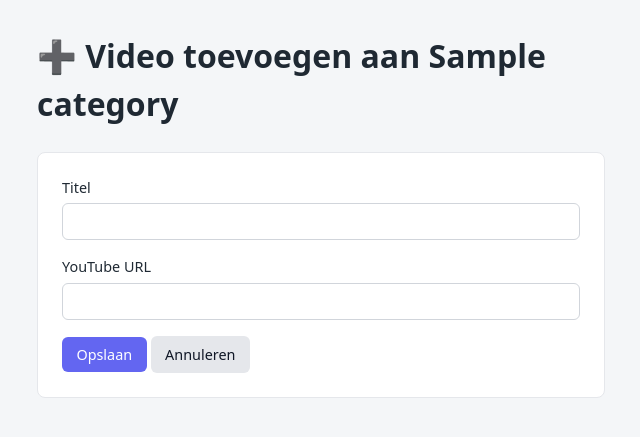
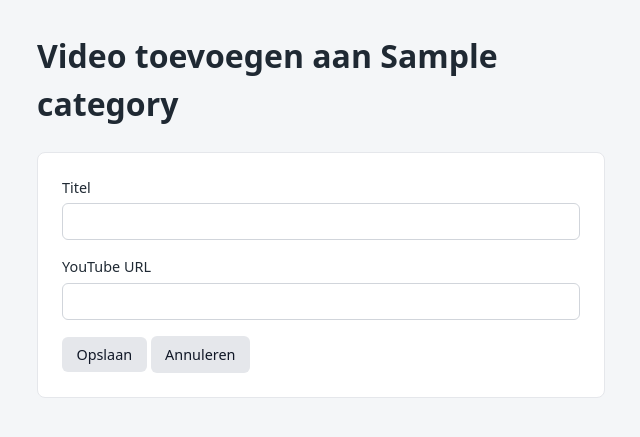
Before and after one commit to David-van-Groningen/videoplaylist, a PHP site: page /add_video.php?category_id=1 in a window 1280 px wide. Shown: the top 437 px of the page, without its empty margins (319-959 px from the left). Run offline with PHP 8.4, Linux system fonts and the light colour scheme; the visitor is signed in with stand-in values (Sample User, id 1); tables that the repository leaves empty hold one stand-in row (values such as "Sample post").

Commit message:
Update button color and heading for video addition

```diff
--- a/add_video.php
+++ b/add_video.php
@@ -4,7 +4,6 @@ if (!is_admin()) redirect('index.php');
 
 $category_id = intval($_GET['category_id'] ?? 0);
 
-// Check of categorie bestaat
 $stmt = $pdo->prepare("SELECT * FROM categories WHERE id=?");
 $stmt->execute([$category_id]);
 $category = $stmt->fetch();
@@ -42,7 +41,7 @@ if ($_SERVER['REQUEST_METHOD'] === 'POST') {
 </head>
 <body>
 <main class="container" style="max-width:600px;">
-<h1>➕ Video toevoegen aan <?= e($category['name']) ?></h1>
+<h1>Video toevoegen aan <?= e($category['name']) ?></h1>
 
 <?php if($msg): ?>
   <div class="notice err"><?= e($msg) ?></div>
@@ -59,7 +58,7 @@ if ($_SERVER['REQUEST_METHOD'] === 'POST') {
     <input type="url" name="youtube_url" required>
   </label>
 
-  <button class="btn btn-purple">Opslaan</button>
+  <button class="btn btn-yellow">Opslaan</button>
   <a href="category_view.php?id=<?= $category_id ?>" class="btn">Annuleren</a>
 </form>
 </main>
```
